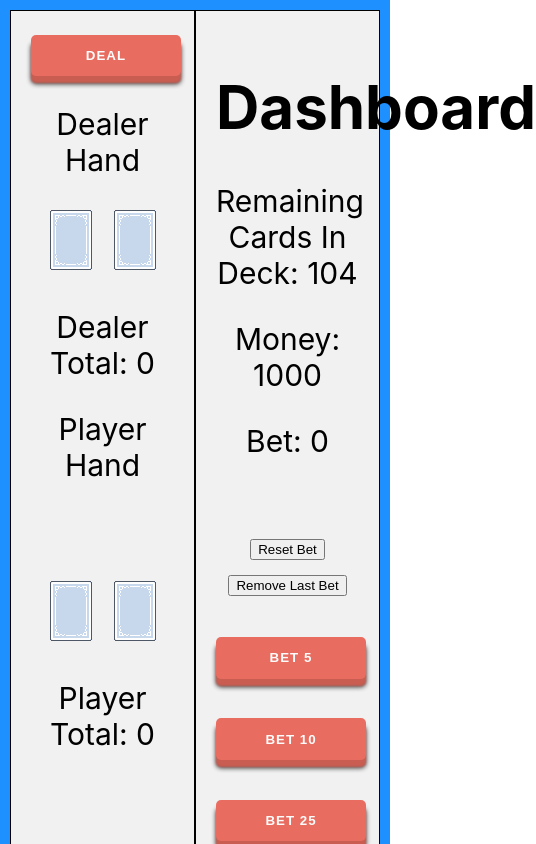
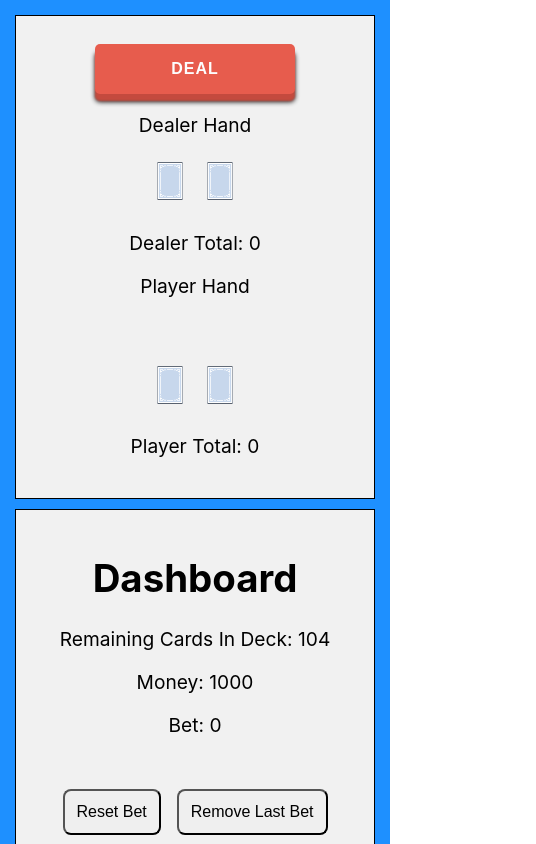
Before and after one commit to kaliuser876/firstwebpage, a React (Create React App) app: page / in a window 390 px wide. Shown: the top 844 px of the page, 536 px wide, since content can reach past the window. Built offline with nearby package versions, Linux system fonts and the light colour scheme.

Commit message:
Updated the look, should be a little more mobile friendly

```diff
--- a/package.json
+++ b/package.json
@@ -2,6 +2,7 @@
   "name": "firstwebpage",
   "version": "0.1.0",
   "private": true,
+  "homepage": "https://kaliuser876.github.io/firstwebpage",
   "dependencies": {
     "@testing-library/dom": "^10.4.0",
     "@testing-library/jest-dom": "^6.6.3",
@@ -10,13 +11,12 @@
     "react": "^19.1.0",
     "react-dom": "^19.1.0",
     "react-scripts": "5.0.1",
-    "web-vitals": "^2.1.4",
-    "homepage" : "https://kaliuser876.github.io/firstwebpage"
+    "web-vitals": "^2.1.4"
   },
   "scripts": {
-    "start": "react-scripts start",
     "predeploy": "npm run build",
     "deploy": "gh-pages -d build",
+    "start": "react-scripts start",
     "build": "react-scripts build",
     "test": "react-scripts test",
     "eject": "react-scripts eject"
--- a/public/index.html
+++ b/public/index.html
@@ -3,7 +3,7 @@
   <head>
     <meta charset="utf-8" />
     <link rel="icon" href="%PUBLIC_URL%/favicon.ico" />
-    <meta name="viewport" content="width=device-width, initial-scale=1" />
+    <meta name="viewport" content="width=device-width, initial-scale=1.0" />
     <meta name="theme-color" content="#000000" />
     <meta
       name="description"
--- a/src/App.css
+++ b/src/App.css
@@ -1,31 +1,63 @@
+/* Main container using flexbox instead of fixed grid for responsiveness */
 .container {
-  display: grid;
-grid-template-columns: 50% 50%;
+  display: flex;
+  flex-direction: column;
   background-color: dodgerblue;
   padding: 10px;
+  box-sizing: border-box;
+  overflow-x: hidden;
+}
+
+@media (min-width: 768px) {
+  .container {
+    flex-direction: row;
+    justify-content: space-between;
+  }
 }
 
 .container > div {
   background-color: #f1f1f1;
   border: 1px solid black;
   padding: 20px;
-  font-size: 30px;
+  font-size: 1.2rem;
   text-align: center;
+  flex: 1;
+  margin: 5px;
 }
 
+button {
+  min-width: 80px;
+  font-size: 1rem;
+  margin: 8px;
+  padding: 12px;
+  border-radius: 8px;
+  touch-action: manipulation;
+}
+
+/* Dashboard panel */
 .Display-values {
-  float: right;
-  width: 15%;
   background-color: lightblue;
   padding: 5%;
-  margin-left: 10px;
+  margin: 10px 0;
+  box-sizing: border-box;
+  width: 100%;
 }
 
-.betting_button {
+@media (min-width: 768px) {
+  .Display-values {
+    width: 25%;
+    margin-left: 10px;
+  }
+}
+
+/* Betting and deal buttons */
+.betting_button, .cool_button {
   --bg: #e74c3c;
   --text-color: #fff;
-  position: relative;
-  width: 150px;
+  width: 100%;
+  max-width: 200px;
+  margin: 8px auto;
+  display: block;
   border: none;
   background: var(--bg);
   color: var(--text-color);
@@ -34,53 +66,47 @@ grid-template-columns: 50% 50%;
   text-transform: uppercase;
   transition: 0.2s;
   border-radius: 5px;
-  opacity: 0.8;
+  opacity: 0.9;
   letter-spacing: 1px;
   box-shadow: #c0392b 0px 7px 2px, #000 0px 8px 5px;
+  font-size: 1rem;
+  touch-action: manipulation;
 }
 
-.betting_button:hover {
-  opacity: 1;
-}
-
-.betting_button:active {
-  top: 4px;
-  box-shadow: #c0392b 0px 3px 2px,#000 0px 3px 5px;
-}
-
-.center-image {
-  max-width: 100%;
-  height: auto;
-}
-
-.Black-Jack{
-  float: center;
-  width: 50%;
-}
-
-.cool_button {
-  --bg: #e74c3c;
-  --text-color: #fff;
-  position: relative;
-  width: 150px;
-  border: none;
-  background: var(--bg);
-  color: var(--text-color);
-  padding: 1em;
-  font-weight: bold;
-  text-transform: uppercase;
-  transition: 0.2s;
-  border-radius: 5px;
-  opacity: 0.8;
-  letter-spacing: 1px;
-  box-shadow: #c0392b 0px 7px 2px, #000 0px 8px 5px;
-}
-
+.betting_button:hover,
 .cool_button:hover {
   opacity: 1;
 }
 
+.betting_button:active,
 .cool_button:active {
   top: 4px;
-  box-shadow: #c0392b 0px 3px 2px,#000 0px 3px 5px;
+  box-shadow: #c0392b 0px 3px 2px, #000 0px 3px 5px;
 }
+
+/* Card images */
+.center-image {
+  max-width: 60px;
+  height: auto;
+  margin: 5px;
+}
+
+@media (max-width: 500px) {
+  .center-image {
+    max-width: 40px;
+  }
+}
+
+/* Hand display wrapper */
+.hand {
+  display: flex;
+  flex-wrap: wrap;
+  justify-content: center;
+  margin-top: 10px;
+}
+
+/* Cleanup unused or incorrect classes */
+.Black-Jack {
+  width: 100%;
+  text-align: center;
+}
--- a/src/App.js
+++ b/src/App.js
@@ -6,6 +6,11 @@ import './App.css';
 
 
 function BlackJackTable(){
+  // Dimensions of the screen
+  const [dimensions, setDimensions] = useState({
+    width: window.innerWidth,
+    height: window.innerHeight
+  });
   const numberOfDecks = 2;
   // Player Hand
   const [playerHand, setPlayerHand] = useState([]);
@@ -21,9 +26,23 @@ function BlackJackTable(){
   const [inHand, setInHand] = useState(false);
   const [playerBust, setPlayerBust] = useState(false);
   const [currentGame, setCurrentGame] = useState(false);
+  const [firstHand, setFirstHand] = useState(false);
+  const [sameCard, setSameCard] = useState(false);
   const [gamePhase, setGamePhase] = useState('idle');
   // Has 4 phases idle, player-turn, dealer-turn, evaluate
 
+  // Window size
+  useEffect(() => {
+    const handleResize = () =>{
+      setDimensions({
+        width: window.innerWidth,
+        height: window.innerHeight
+      });
+    };
+    window.addEventListener("resize", handleResize);
+    return () => window.removeEventListener("resize", handleResize);
+    // [] means it should only be ran when the componenet mounts
+  }, []);
   //                    General Deck Functions
   // ----------------------------------------------------------------------------------------------
 function calculateBet(){
@@ -70,6 +89,7 @@ function calculateBet(){
   // ----------------------------------------------------------------------------------------------
 
   const deal_cards = () =>{
+    if(calculateBet() > 0){ // Make sure the user puts money in to bet
     // Use the shuffled deck to deal 4 cards, 1 to player, 1 to dealer, 1 to player, 1 to dealer
     let firstCard = jsPop();
     let secondCard = jsPop();
@@ -78,19 +98,23 @@ function calculateBet(){
 
     let newPlayerHand = [firstCard, thirdCard];
     let newDealerHand = [secondCard, fourthCard];
+
     // Set the hands of the dealer and the player
     setPlayerHand(newPlayerHand);
     setDealerHand(newDealerHand);
     setCurrentGame(true); // Currently in a game, so we should not deal a new set of cards
     setInHand(true); // We should play the game
     setPlayerBust(false); // Rest the players bust value
+    setFirstHand(true);
     setGamePhase('player-turn');
+    }
   };
 
   // Adds a card to the players hand
   const hit = (hand) => {
     // Check if the player is standing
     if(inHand){
+      setFirstHand(false);
       let nextCard = jsPop();
       setPlayerHand(playerHand => [...playerHand, nextCard]);
     }
@@ -222,7 +246,7 @@ function calculateBet(){
       displayString.push(<DisplayCard cardValue={hand[i]} />);
     }
     return (
-      <div>
+      <div className="hand">
         {displayString.map((item, index) => (
           <span key={index}>{item}</span>
         ))}
```
Also changed, not shown: 1 other file (tests, documents, lock files or other folders).
